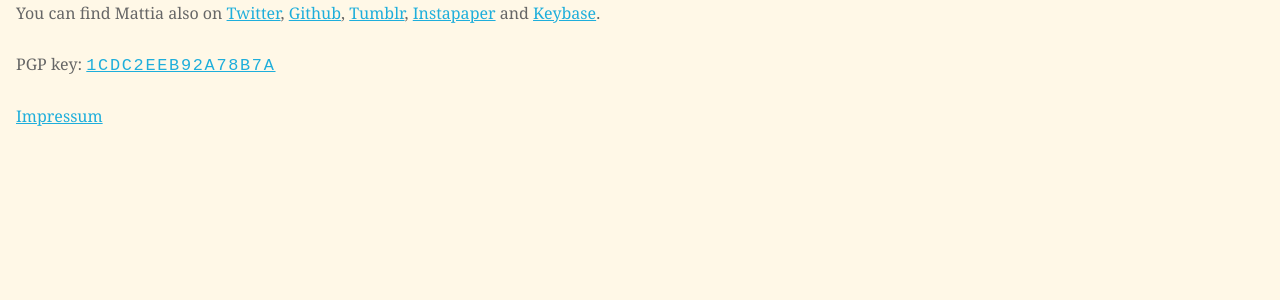
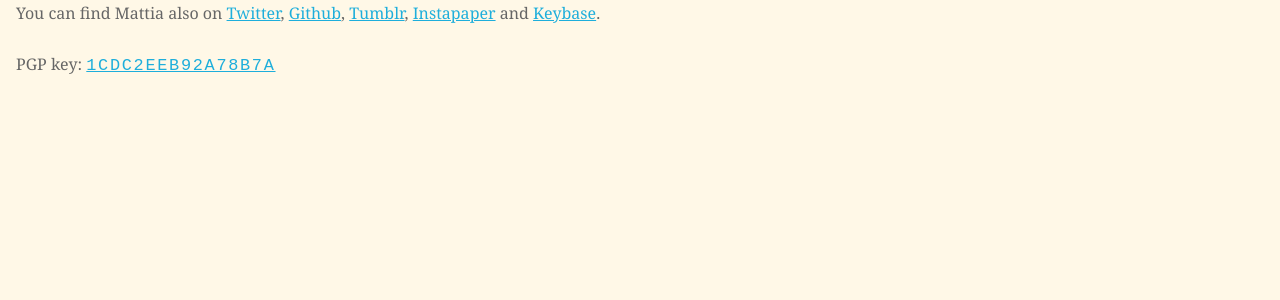
Before and after one commit to mrzool/mrzool.github.io, a Jekyll site: the page built from contact/index.md, in a window 1280 px wide. Shown: the part 380-680 px from the top of the page. Built offline with Jekyll 4.4.1, drawn with Linux system fonts in a browser that asks for light colours.

Commit message:
Removes impressum from contact page

```diff
--- a/contact/index.md
+++ b/contact/index.md
@@ -10,5 +10,3 @@ Send all your inquires to **[{{site.email}}](mailto:{{site.email}})**
 You can find Mattia also on [Twitter](https://twitter.com/__zool), [Github](https://github.com/mrzool "Github"), [Tumblr](http://zoolnotes.tumblr.com/ "Tumblr"), [Instapaper](https://www.instapaper.com/p/__zool "Instapaper") and [Keybase](https://keybase.io/zool "Keybase").
 
 PGP key: <span class="monospace" style="font-size: 1.3em; letter-spacing: .1em">[1CDC2EEB92A78B7A](https://keybase.io/zool/key.asc)
-
-[Impressum]({{site.url}}/impressum)
--- a/css/skeleton.css
+++ b/css/skeleton.css
@@ -436,6 +436,12 @@ hr {
   transform: scaleX(-1);
   filter: FlipH;
 }
+
+.list-reset {
+  list-style: none;
+  padding-left: 0;
+}
+
 /* Media Queries
 –––––––––––––––––––––––––––––––––––––––––––––––––– */
 /*
```
